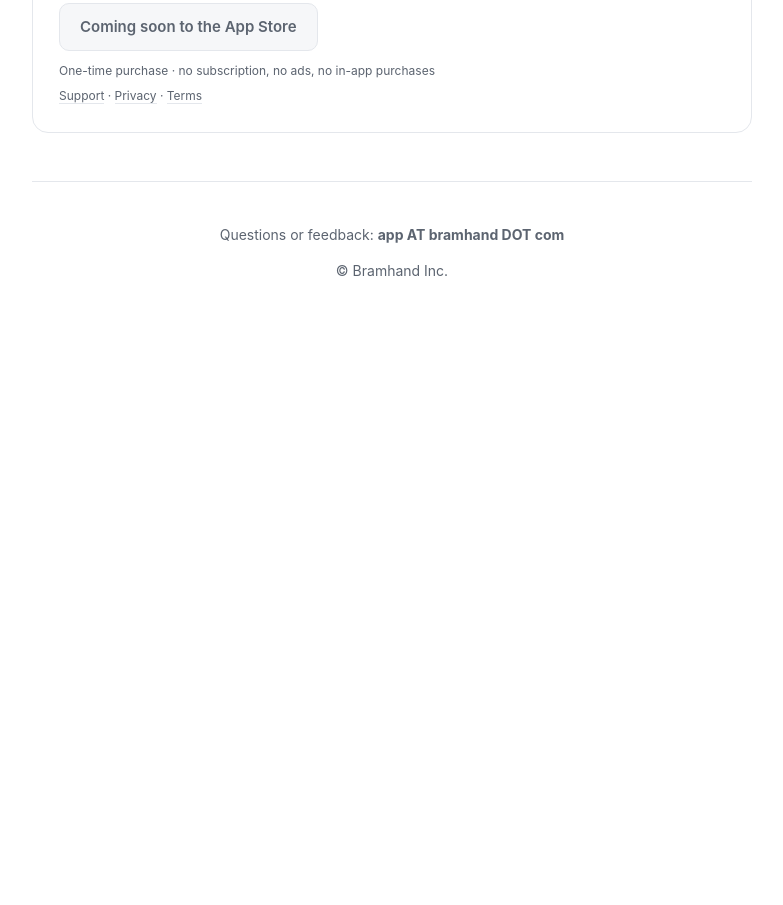
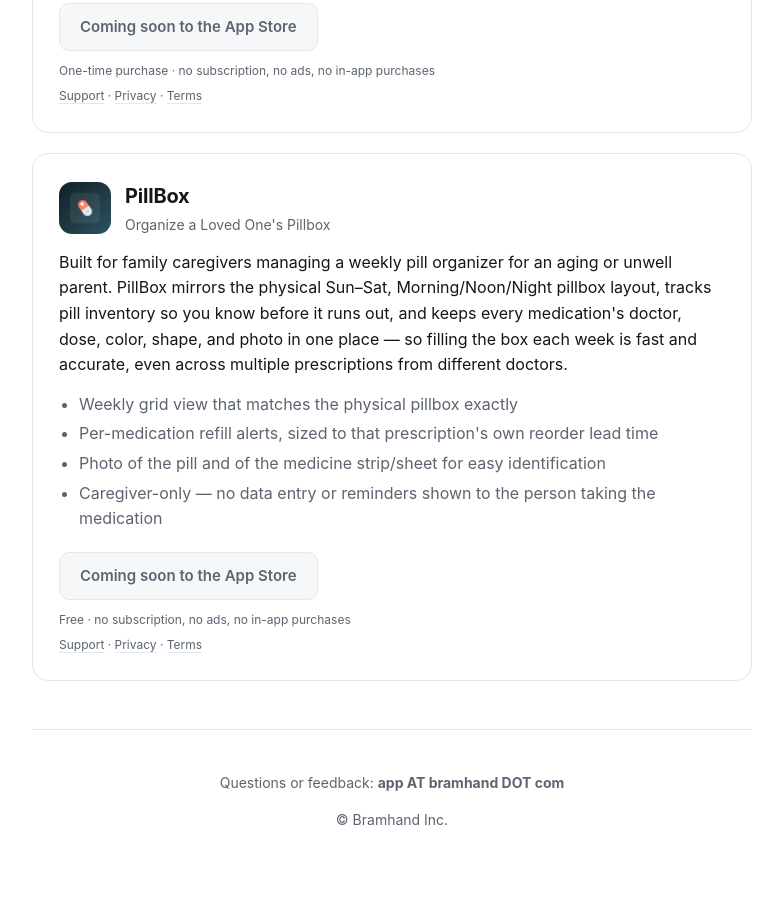
Before and after one commit to Bramhand-Inc/apps, a plain HTML site: page index.html in a window 1280 px wide. Shown: the part 6374-7279 px from the top of the page, without its empty margins (248-1031 px from the left). Before the commit the page ends 6730 px from the top, so only its background shows below. Drawn offline with Linux system fonts and the light colour scheme.

Commit message:
Add PillBox app card and legal pages
Coming-soon card on the landing page plus privacy/terms/support docs
for the new caregiver medication tracker.

Co-Authored-By: Claude Sonnet 5 <noreply@anthropic.com>

```diff
--- a/index.html
+++ b/index.html
@@ -335,6 +335,31 @@ footer{border-top:1px solid var(--line);margin-top:48px;padding:28px 0 60px;
   <p class="doclinks"><a href="support/workouteditor">Support</a> · <a href="privacy/workouteditor">Privacy</a> · <a href="terms/workouteditor">Terms</a></p>
 </section>
 
+<!-- ───────────── PillBox ───────────── -->
+<section class="app" id="pillbox">
+  <div class="app-head">
+    <div class="icon"><img src="pillbox-icon.png" alt="PillBox app icon"></div>
+    <div>
+      <h2>PillBox</h2>
+      <p class="tag">Organize a Loved One's Pillbox</p>
+    </div>
+  </div>
+  <p class="desc">Built for family caregivers managing a weekly pill organizer for an aging or unwell parent. PillBox mirrors the physical Sun–Sat, Morning/Noon/Night pillbox layout, tracks pill inventory so you know before it runs out, and keeps every medication's doctor, dose, color, shape, and photo in one place — so filling the box each week is fast and accurate, even across multiple prescriptions from different doctors.</p>
+  <ul>
+    <li>Weekly grid view that matches the physical pillbox exactly</li>
+    <li>Per-medication refill alerts, sized to that prescription's own reorder lead time</li>
+    <li>Photo of the pill and of the medicine strip/sheet for easy identification</li>
+    <li>Caregiver-only — no data entry or reminders shown to the person taking the medication</li>
+  </ul>
+  <div class="row">
+    <!-- Not yet approved. When it goes live, replace the <span> below with:
+         <a class="badge-link" href="https://apps.apple.com/app/idXXXXXXXXXX" aria-label="Download PillBox on the App Store"><img class="badge-blk" src="appstore-badge.svg" alt="Download on the App Store"><img class="badge-wht" src="appstore-badge-white.svg" alt="Download on the App Store"></a> -->
+    <span class="btn btn-soon">Coming soon to the App Store</span>
+  </div>
+  <p class="iap">Free &middot; no subscription, no ads, no in-app purchases</p>
+  <p class="doclinks"><a href="support/pillbox">Support</a> · <a href="privacy/pillbox">Privacy</a> · <a href="terms/pillbox">Terms</a></p>
+</section>
+
 <footer>
   <p>Questions or feedback: <strong>app AT bramhand DOT com</strong></p>
   <p>© Bramhand Inc.</p>
```
Also changed, not shown: pillbox-icon.png (added), 3 other files.
